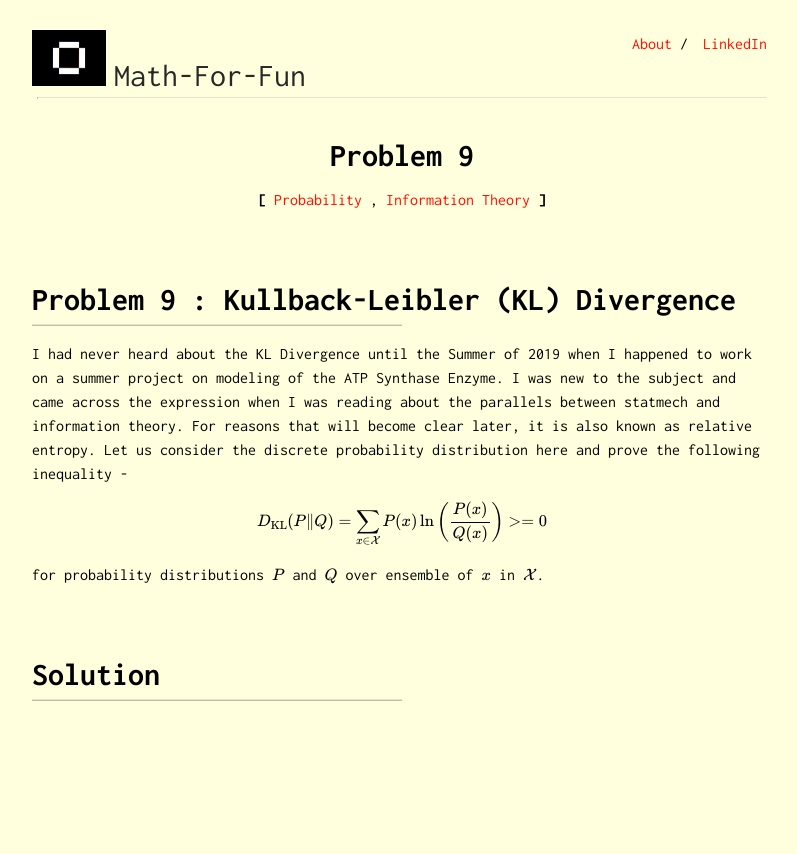
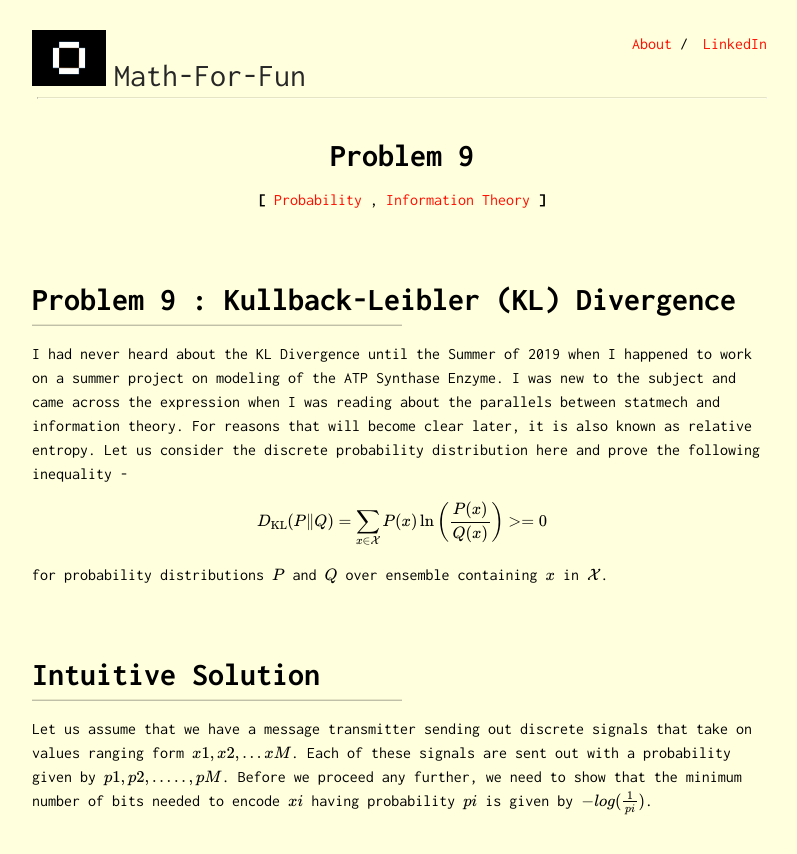
Before and after one commit to Oscuro-Phoenix/math-for-fun, a Jekyll site: the page built from _posts/2021-05-3-Problem-9.md, in a window 1280 px wide. Shown: the top 854 px of the page, without its empty margins (238-1035 px from the left). Built offline with Jekyll 4.4.1, drawn with Linux system fonts in a browser that asks for light colours; formulas are drawn with MathJax 3.

Commit message:
Problem 7 1

```diff
--- a/_posts/2021-05-3-Problem-9.md
+++ b/_posts/2021-05-3-Problem-9.md
@@ -12,5 +12,8 @@ $$
 D_{\mathrm{KL}}(P \| Q)=\sum_{x \in \mathcal{X}} P(x) \ln \left(\frac{P(x)}{Q(x)}\right) >= 0
 $$
 
-for probability distributions $$ P $$ and $$ Q $$ over ensemble of $$ x $$ in $$ \mathcal{X} $$.
-# Solution
+for probability distributions $$ P $$ and $$ Q $$ over ensemble containing $$ x $$ in $$ \mathcal{X} $$.
+
+# Intuitive Solution
+
+Let us assume that we have a message transmitter sending out discrete signals that take on values ranging form $$ x1, x2, ... xM $$. Each of these signals are sent out with a probability given by $$ p1, p2,....., pM $$. Before we proceed any further, we need to show that the minimum number of bits needed to encode $$ xi $$ having probability $$ pi $$ is given by $$ -log(\frac{1}{pi}) $$.
```
